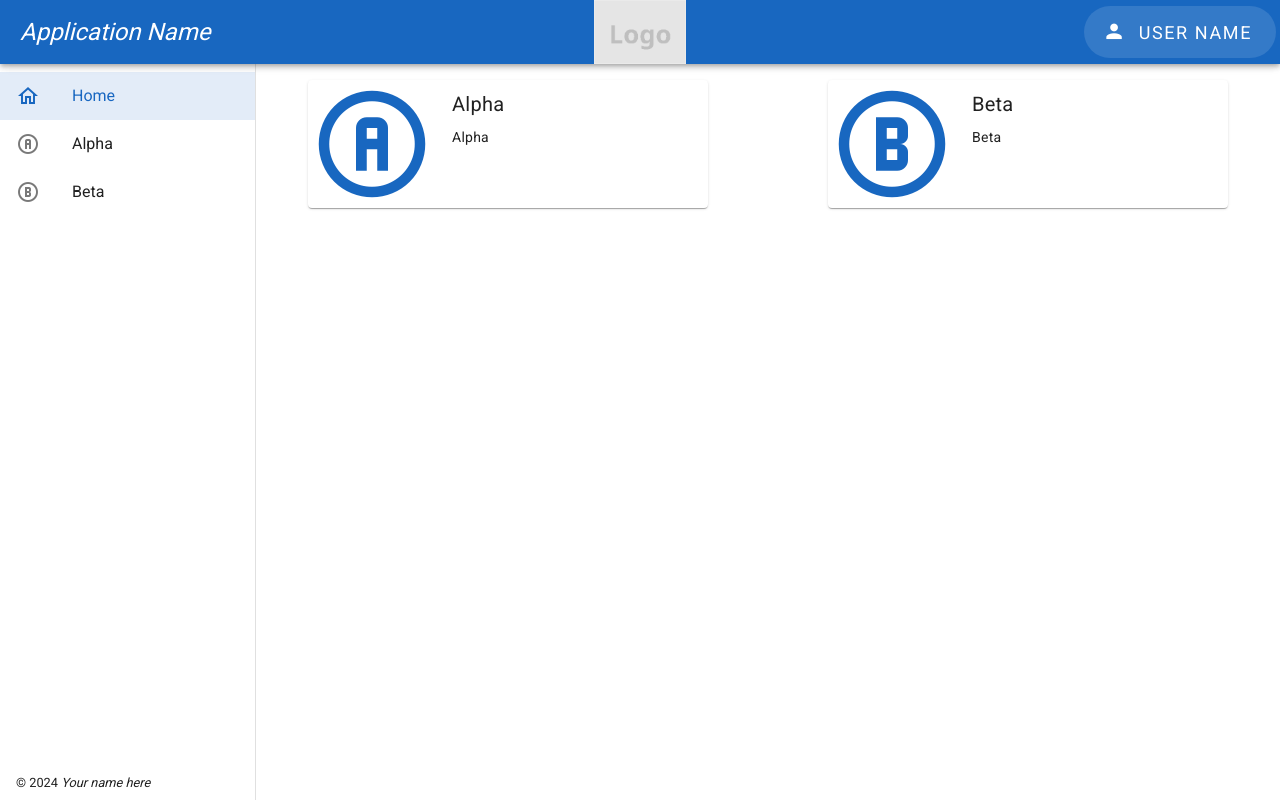
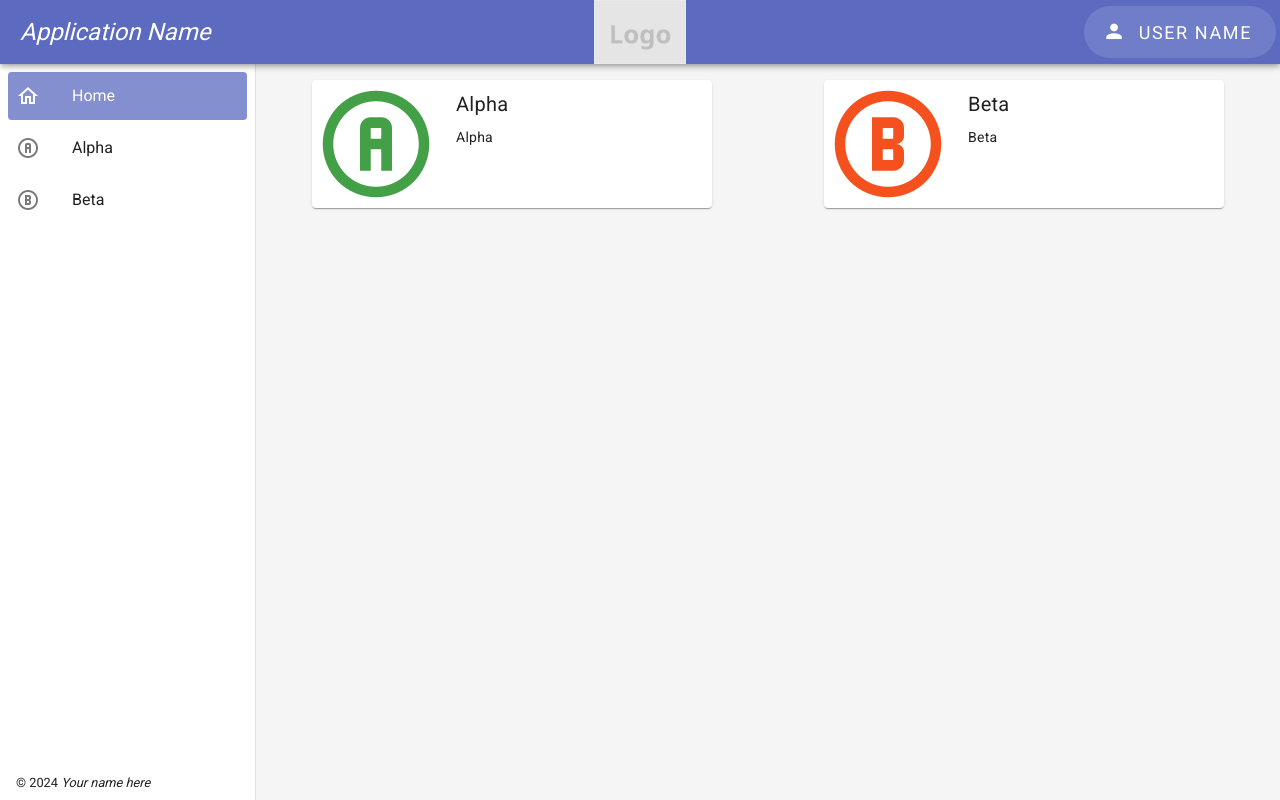
Before and after one commit to pblew/vuetify-app-starter, a Vue app: page /#/home in a window 1280 px wide. Built offline with nearby package versions, Linux system fonts and the light colour scheme.

Commit message:
Updated dependencies; split sidebar and topbar into their own components; theme colours now use material colours constants

```diff
--- a/src/App.vue
+++ b/src/App.vue
@@ -1,68 +1,13 @@
 <template>
     <user-notification :theme="theme" />
     <v-app :theme="theme">
-        <v-app-bar color="primary">
-            <template #title>
-                <v-app-bar-title class="text-h5"><em>Application Name</em></v-app-bar-title>
-            </template>
-            <template #image>
-                <v-img :src="logo" alt="" />
-            </template>
-            <template #append>
-                <v-menu :close-on-content-click="false">
-                    <template #activator="{ props: buttonProps }">
-                        <v-btn
-                            v-bind="buttonProps"
-                            prepend-icon="mdi-account"
-                            rounded="pill"
-                            size="x-large"
-                            variant="tonal"
-                            :text="name"
-                        />
-                    </template>
-                    <v-list>
-                        <v-list-item
-                            lines="two"
-                            prepend-icon="mdi-account"
-                            subtitle="Signed In"
-                            :title="name"
-                        />
-                        <v-list-item lines="two" prepend-icon="mdi-theme-light-dark" title="Theme">
-                            <template #subtitle>
-                                <theme-selector v-model="selectedTheme" />
-                            </template>
-                        </v-list-item>
-                        <v-list-item
-                            lines="two"
-                            prepend-icon="mdi-account-cog-outline"
-                            subtitle="Adjust preferences"
-                            title="Settings"
-                            @click="showSettings"
-                        />
-                        <v-divider />
-                        <v-list-item prepend-icon="mdi-logout" title="Sign Out" @click="signOut" />
-                    </v-list>
-                </v-menu>
-            </template>
-        </v-app-bar>
-        <v-navigation-drawer location="start" permanent>
-            <template #append>
-                <v-footer>
-                    <small>&copy; {{ year }} <em>Your name here</em></small>
-                </v-footer>
-            </template>
-            <v-list>
-                <v-list-item
-                    v-for="route in routes"
-                    :key="route.name"
-                    color="primary"
-                    :prepend-icon="route.meta.menuItem?.icon"
-                    :to="route"
-                    :value="route.name"
-                    >{{ route.meta.menuItem?.title }}
-                </v-list-item>
-            </v-list>
-        </v-navigation-drawer>
+        <top-bar
+            v-model:theme="selectedTheme"
+            :name="name"
+            @show-settings="showSettings"
+            @sign-out="signOut"
+        />
+        <side-bar :routes="routes" :current-route="currentRoute" />
         <v-main class="d-flex flex-column flex-1-1-100">
             <router-view v-slot="{ Component, route }" name="main">
                 <component :is="Component" :key="route.name" />
@@ -75,12 +20,12 @@
 import { computed, provide } from "vue";
 import { RouterView } from "vue-router";
 
-import logo from "./logo.png";
+import SideBar from "./home/SideBar.vue";
+import TopBar from "./home/TopBar.vue";
 import UserNotification from "./notifications/UserNotification.vue";
 import { byIndex, hasMenuItem } from "./routes";
 import type { Services } from "./services.ts";
 import { defineStores, StoresKey } from "./stores.ts";
-import ThemeSelector from "./theme/ThemeSelector.vue";
 
 const props = defineProps<{
     services: Services;
@@ -90,10 +35,9 @@ const stores = defineStores(props.services);
 provide(StoresKey, stores);
 
 const { themeStore, router } = stores;
-const { getRoutes } = router;
+const { currentRoute, getRoutes } = router;
 
 const { selectedTheme, theme } = themeStore;
-const year = new Date().getFullYear();
 const routes = getRoutes()
     .filter(route => hasMenuItem(route))
     .sort(byIndex);
--- a/src/home/AppHome.vue
+++ b/src/home/AppHome.vue
@@ -1,5 +1,5 @@
 <template>
-    <div class="grid-container my-4">
+    <div class="grid-container my-4 mx-2">
         <v-card
             v-for="route in routes"
             :key="route.name"
@@ -7,7 +7,11 @@
             width="400"
             :to="route.path"
         >
-            <v-icon color="primary" size="128" :icon="route.meta.menuItem?.icon" />
+            <v-icon
+                :color="route.meta.menuItem?.color ?? 'primary'"
+                :icon="route.meta.menuItem?.icon"
+                size="128"
+            />
             <div class="align-start">
                 <v-card-title>{{ route.meta.menuItem?.title }}</v-card-title>
                 <v-card-text>{{ route.meta.menuItem?.description }}</v-card-text>
--- /dev/null
+++ b/src/home/SideBar.vue
@@ -0,0 +1,36 @@
+<template>
+    <v-navigation-drawer location="start" permanent>
+        <template #append>
+            <v-footer>
+                <small>&copy; {{ year }} <em>Your name here</em></small>
+            </v-footer>
+        </template>
+        <v-list nav>
+            <v-list-item
+                v-for="route in routes"
+                :key="route.name"
+                :active="isCurrentRoute(route)"
+                :color="route.meta.menuItem?.color ?? 'primary'"
+                :prepend-icon="route.meta.menuItem?.icon"
+                :to="route"
+                :value="route.name"
+                variant="flat"
+                >{{ route.meta.menuItem?.title }}
+            </v-list-item>
+        </v-list>
+    </v-navigation-drawer>
+</template>
+<script setup lang="ts">
+import type { RouteLocationNormalizedLoadedGeneric, RouteRecordNormalized } from "vue-router";
+
+const props = defineProps<{
+    routes: RouteRecordNormalized[];
+    currentRoute: RouteLocationNormalizedLoadedGeneric;
+}>();
+
+const year = new Date().getFullYear();
+
+function isCurrentRoute(route: RouteRecordNormalized): boolean {
+    return props.currentRoute.path === route.path;
+}
+</script>
--- /dev/null
+++ b/src/home/TopBar.vue
@@ -0,0 +1,70 @@
+<template>
+    <v-app-bar color="primary">
+        <template #title>
+            <v-app-bar-title class="text-h5"><em>Application Name</em></v-app-bar-title>
+        </template>
+        <template #image>
+            <v-img :src="logo" alt="" />
+        </template>
+        <template #append>
+            <v-menu :close-on-content-click="false">
+                <template #activator="{ props: buttonProps }">
+                    <v-btn
+                        v-bind="buttonProps"
+                        prepend-icon="mdi-account"
+                        rounded="pill"
+                        size="x-large"
+                        variant="tonal"
+                        :text="name"
+                    />
+                </template>
+                <v-list>
+                    <v-list-item
+                        lines="two"
+                        prepend-icon="mdi-account"
+                        subtitle="Signed In"
+                        :title="name"
+                    />
+                    <v-list-item lines="two" prepend-icon="mdi-theme-light-dark" title="Theme">
+                        <template #subtitle>
+                            <theme-selector v-model="selectedTheme" />
+                        </template>
+                    </v-list-item>
+                    <v-list-item
+                        lines="two"
+                        prepend-icon="mdi-account-cog-outline"
+                        subtitle="Adjust preferences"
+                        title="Settings"
+                        @click="showSettings"
+                    />
+                    <v-divider />
+                    <v-list-item prepend-icon="mdi-logout" title="Sign Out" @click="signOut" />
+                </v-list>
+            </v-menu>
+        </template>
+    </v-app-bar>
+</template>
+<script setup lang="ts">
+import logo from "@/logo.png";
+import ThemeSelector from "@/theme/ThemeSelector.vue";
+import type { Theme } from "@/theme/ThemeStore.ts";
+
+defineProps<{
+    name: string;
+}>();
+
+const selectedTheme = defineModel<Theme>("theme");
+
+const emit = defineEmits<{
+    showSettings: [];
+    signOut: [];
+}>();
+
+function showSettings() {
+    emit("showSettings");
+}
+
+function signOut() {
+    emit("signOut");
+}
+</script>
--- a/src/routes.ts
+++ b/src/routes.ts
@@ -10,6 +10,7 @@ interface RouteMenuItem {
     index: number;
     icon: string;
     title: string;
+    color?: string;
     description?: string;
 }
 
@@ -72,6 +73,7 @@ const routes: Readonly<RouteRecordRaw[]> = [
                 index: 1,
                 icon: "mdi-alpha-a-circle-outline",
                 title: "Alpha",
+                color: "success",
                 description: "Alpha",
             },
         },
@@ -85,6 +87,7 @@ const routes: Readonly<RouteRecordRaw[]> = [
                 index: 2,
                 icon: "mdi-alpha-b-circle-outline",
                 title: "Beta",
+                color: "warning",
                 description: "Beta",
             },
         },
--- a/src/themes.ts
+++ b/src/themes.ts
@@ -1,21 +1,32 @@
 import type { ThemeDefinition } from "vuetify";
+import colours from "vuetify/util/colors";
+
+// for colours, see: https://vuetifyjs.com/en/styles/colors/#material-colors
 
 export const light: ThemeDefinition = {
     dark: false,
     colors: {
-        // background: "#FFFFFF",
-        // surface: "#f2f2f2",
-        // primary: "#1867C0",
-        // secondary: "#48A9A6",
+        background: colours.grey.lighten4,
+        surface: colours.shades.white,
+        primary: colours.indigo.lighten1,
+        secondary: colours.brown.lighten1,
+        error: colours.red.darken1,
+        warning: colours.deepOrange.darken1,
+        success: colours.green.darken1,
+        info: colours.blue.darken1,
     },
 };
 
 export const dark: ThemeDefinition = {
     dark: true,
     colors: {
-        // background: "#121212",
-        // surface: "#212121",
-        // primary: "#2196F3",
-        // secondary: "#54B6B2",
+        background: colours.grey.darken4,
+        surface: colours.shades.black,
+        primary: colours.indigo.darken1,
+        secondary: colours.brown.darken1,
+        error: colours.red.lighten1,
+        warning: colours.deepOrange.lighten1,
+        success: colours.green.lighten1,
+        info: colours.blue.lighten1,
     },
 };
```
Also changed, not shown: package.json (+5 -5 lines), 1 other file (tests, documents, lock files or other folders).
